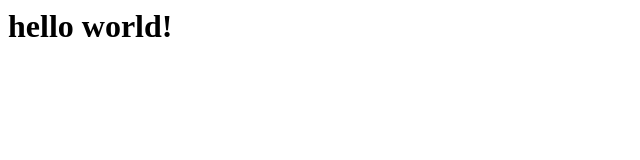
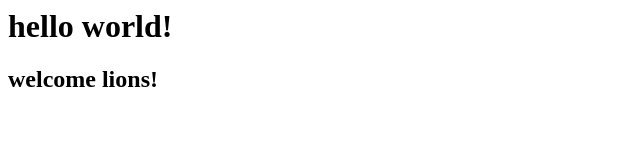
Before and after one commit to blackco66/practice-instagram, a plain HTML site: page index.html in a window 1280 px wide. Shown: the whole page, without its empty margins (0-640 px from the left). Drawn offline with Linux system fonts and the light colour scheme.

Commit message:
Update index.html

```diff
--- a/index.html
+++ b/index.html
@@ -1 +1,2 @@
 <h1> hello world! </h1>
+<h2> welcome lions! </h2>
```
